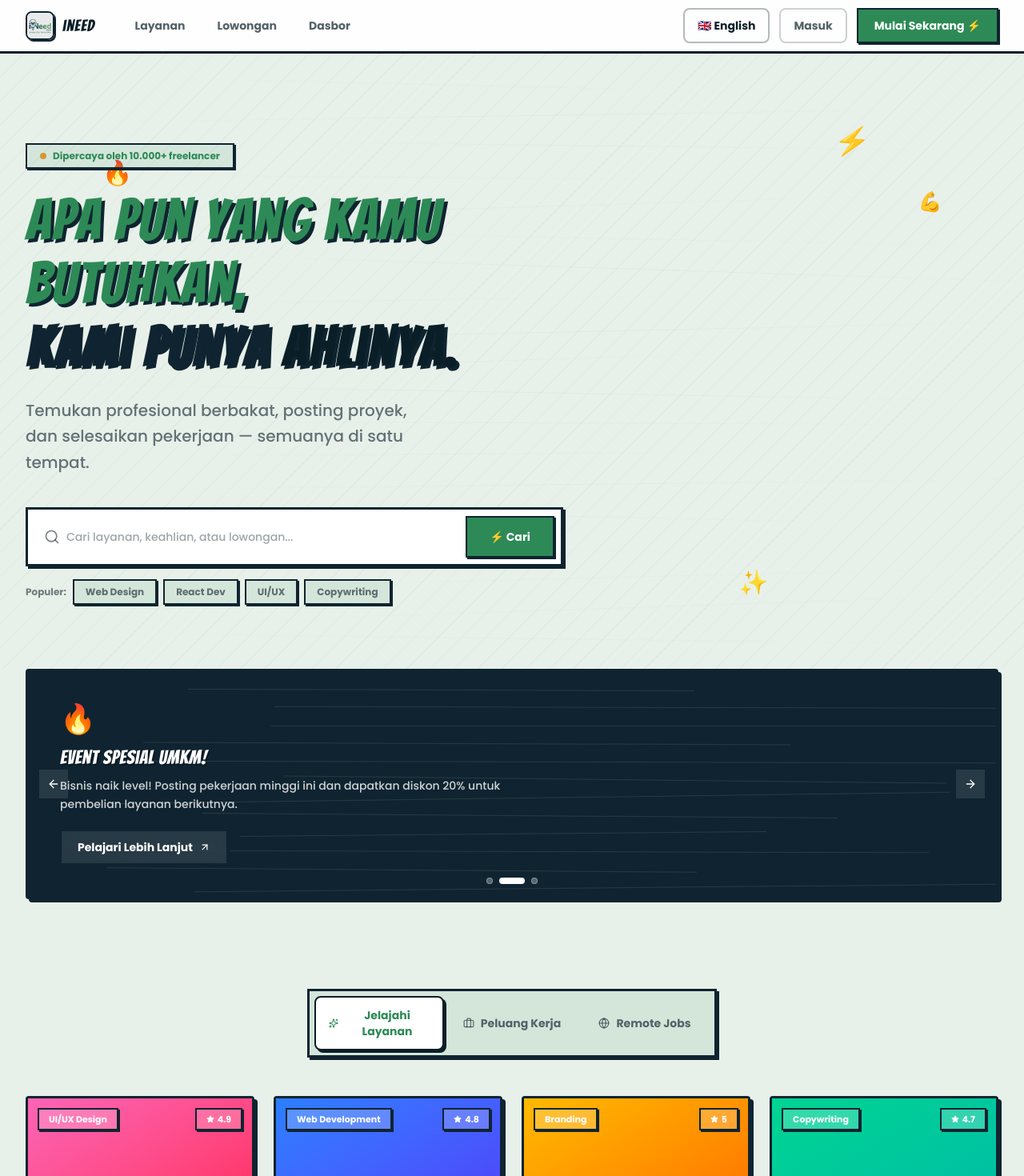
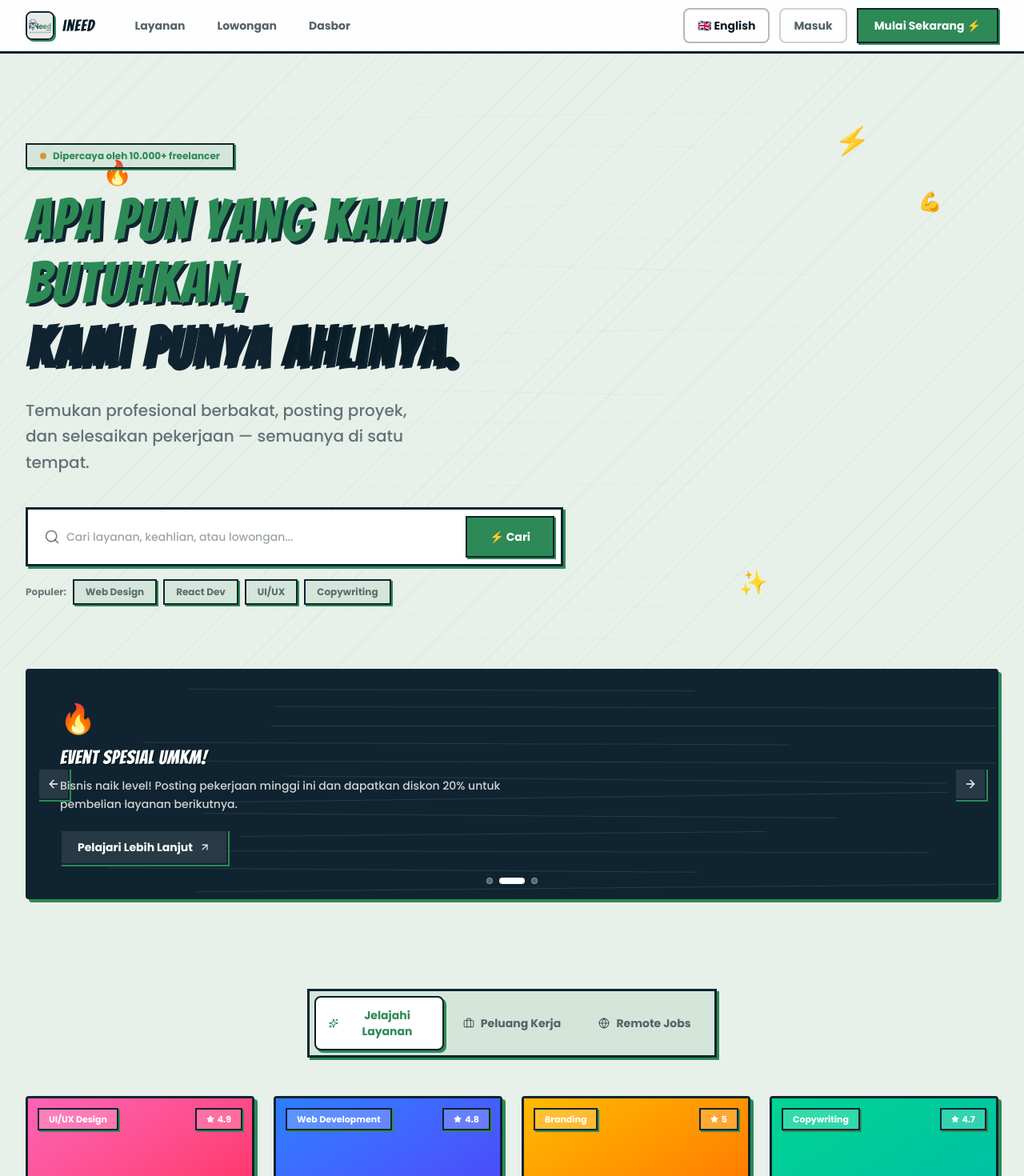
Before and after one commit to 0xyasishere/ineed, a Next.js app: page / in a window 1280 px wide. Shown: the top 1470 px of the page at 80% size. Built offline with nearby package versions, Linux system fonts and the light colour scheme.

Commit message:
fix: manga shadow now green (#2D8A56) instead of dark navy
Text was unreadable because shadow color matched text color.
All panel/outline/button shadows now use --color-primary (green)
instead of --color-border/--color-foreground (dark navy).

```diff
--- a/app/globals.css
+++ b/app/globals.css
@@ -59,24 +59,24 @@ html {
   border: 3px solid var(--color-border);
   border-radius: 4px;
   position: relative;
-  box-shadow: 4px 4px 0 var(--color-border);
+  box-shadow: 4px 4px 0 var(--color-primary);
   transition: transform 0.2s, box-shadow 0.2s;
 }
 
 .manga-panel:hover {
   transform: translate(-2px, -2px);
-  box-shadow: 6px 6px 0 var(--color-border);
+  box-shadow: 6px 6px 0 var(--color-primary);
 }
 
 /* Manga thick outline */
 .manga-outline {
   border: 3px solid var(--color-border);
-  box-shadow: 3px 3px 0 var(--color-border);
+  box-shadow: 3px 3px 0 var(--color-primary);
 }
 
 .manga-outline-sm {
   border: 2px solid var(--color-border);
-  box-shadow: 2px 2px 0 var(--color-border);
+  box-shadow: 2px 2px 0 var(--color-primary);
 }
 
 /* Speech bubble */
@@ -86,7 +86,7 @@ html {
   border: 3px solid var(--color-border);
   border-radius: 20px;
   padding: 1.5rem;
-  box-shadow: 4px 4px 0 var(--color-border);
+  box-shadow: 4px 4px 0 var(--color-primary);
 }
 
 .speech-bubble::after {
@@ -98,7 +98,7 @@ html {
   height: 0;
   border-left: 12px solid transparent;
   border-right: 12px solid transparent;
-  border-top: 16px solid var(--color-border);
+  border-top: 16px solid var(--color-primary);
 }
 
 .speech-bubble::before {
--- a/components/Cards.tsx
+++ b/components/Cards.tsx
@@ -150,13 +150,13 @@ export function JobGridCard({ job }: { job: Job }) {
             href={job.url}
             target="_blank"
             rel="noopener noreferrer"
-            className="mt-4 w-full manga-outline-sm bg-primary py-3 text-xs font-bold text-white transition-all duration-200 hover:bg-primary/90 hover:shadow-[4px_4px_0_var(--color-foreground)] cursor-pointer flex items-center justify-center gap-1.5"
+            className="mt-4 w-full manga-outline-sm bg-primary py-3 text-xs font-bold text-white transition-all duration-200 hover:bg-primary/90 hover:shadow-[4px_4px_0_var(--color-primary)] cursor-pointer flex items-center justify-center gap-1.5"
           >
             {t.card.applyNow} ⚡
             <ChevronRight size={12} />
           </a>
         ) : (
-          <button className="mt-4 w-full manga-outline-sm bg-primary py-3 text-xs font-bold text-white transition-all duration-200 hover:bg-primary/90 hover:shadow-[4px_4px_0_var(--color-foreground)] cursor-pointer flex items-center justify-center gap-1.5">
+          <button className="mt-4 w-full manga-outline-sm bg-primary py-3 text-xs font-bold text-white transition-all duration-200 hover:bg-primary/90 hover:shadow-[4px_4px_0_var(--color-primary)] cursor-pointer flex items-center justify-center gap-1.5">
             {t.card.applyNow} ⚡
             <ChevronRight size={12} />
           </button>
--- a/components/ContentTabs.tsx
+++ b/components/ContentTabs.tsx
@@ -65,7 +65,7 @@ export function ContentTabs() {
               onClick={() => setActiveTab(tab.id)}
               className={`flex-1 flex items-center justify-center gap-2 rounded-lg px-4 py-3 text-sm font-bold transition-all duration-200 cursor-pointer ${
                 activeTab === tab.id
-                  ? "bg-white text-primary shadow-[3px_3px_0_var(--color-foreground)] border-2 border-foreground"
+                  ? "bg-white text-primary shadow-[3px_3px_0_var(--color-primary)] border-2 border-foreground"
                   : "text-foreground/65 hover:text-foreground/70 border-2 border-transparent"
               }`}
             >
--- a/components/HeroSection.tsx
+++ b/components/HeroSection.tsx
@@ -66,7 +66,7 @@ export function HeroSection() {
               placeholder={t.hero.searchPlaceholder}
               className="flex-1 bg-transparent py-3.5 text-sm font-medium text-foreground placeholder-foreground/40 outline-none"
             />
-            <button className="shrink-0 manga-outline-sm bg-primary px-7 py-3.5 text-sm font-bold text-white transition-all duration-200 hover:bg-primary/90 hover:shadow-[4px_4px_0_var(--color-foreground)] cursor-pointer">
+            <button className="shrink-0 manga-outline-sm bg-primary px-7 py-3.5 text-sm font-bold text-white transition-all duration-200 hover:bg-primary/90 hover:shadow-[4px_4px_0_var(--color-primary)] cursor-pointer">
               ⚡ {t.hero.search || "Search"}
             </button>
           </div>
--- a/components/Navbar.tsx
+++ b/components/Navbar.tsx
@@ -69,7 +69,7 @@ export function Navbar() {
             </a>
             <a
               href="#"
-              className="manga-outline-sm bg-primary px-5 py-2.5 text-sm font-bold text-white transition-all duration-200 hover:bg-primary/90 hover:shadow-[4px_4px_0_var(--color-foreground)] cursor-pointer"
+              className="manga-outline-sm bg-primary px-5 py-2.5 text-sm font-bold text-white transition-all duration-200 hover:bg-primary/90 hover:shadow-[4px_4px_0_var(--color-primary)] cursor-pointer"
             >
               {t.nav.getStarted} ⚡
             </a>
```
